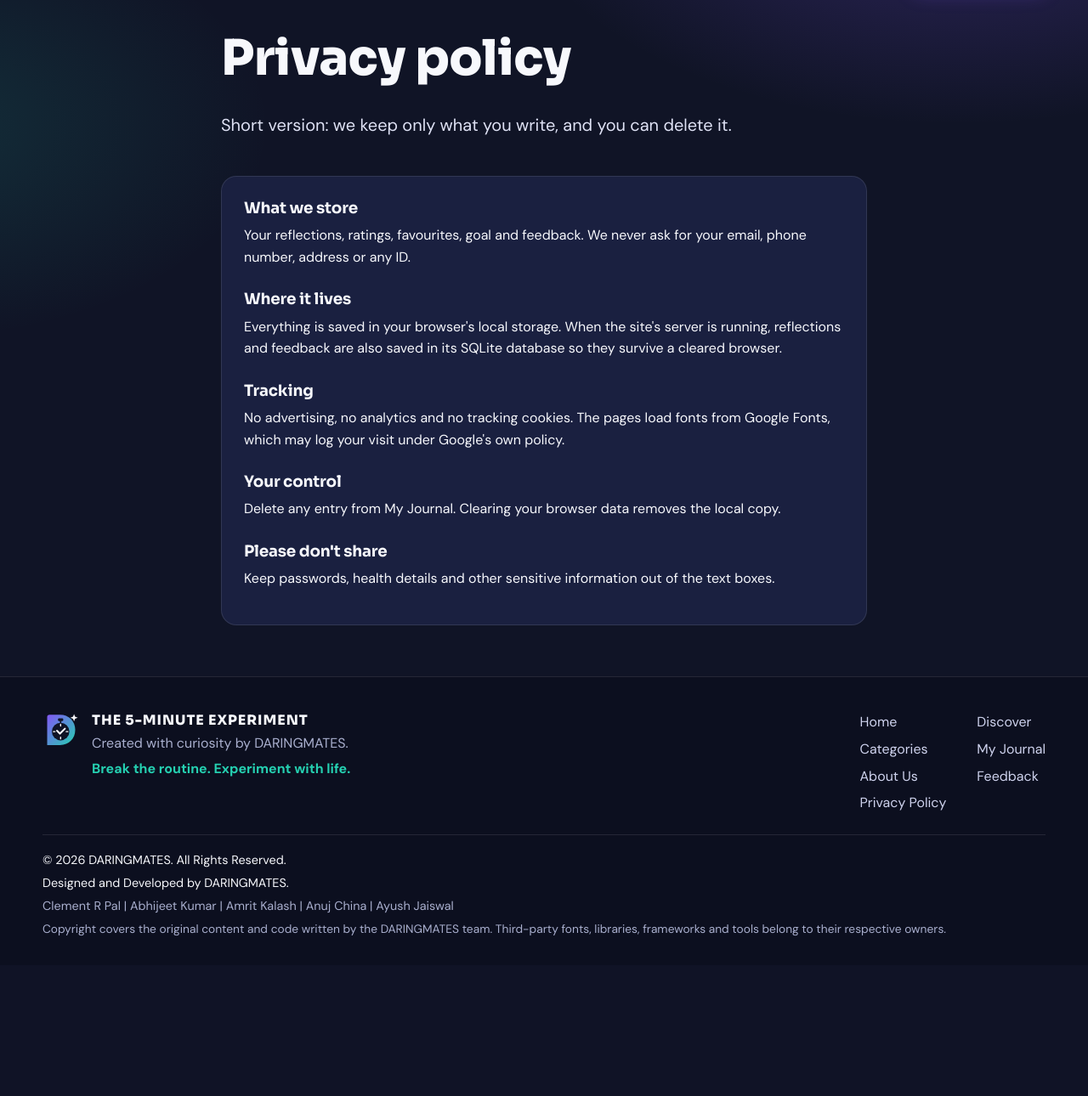
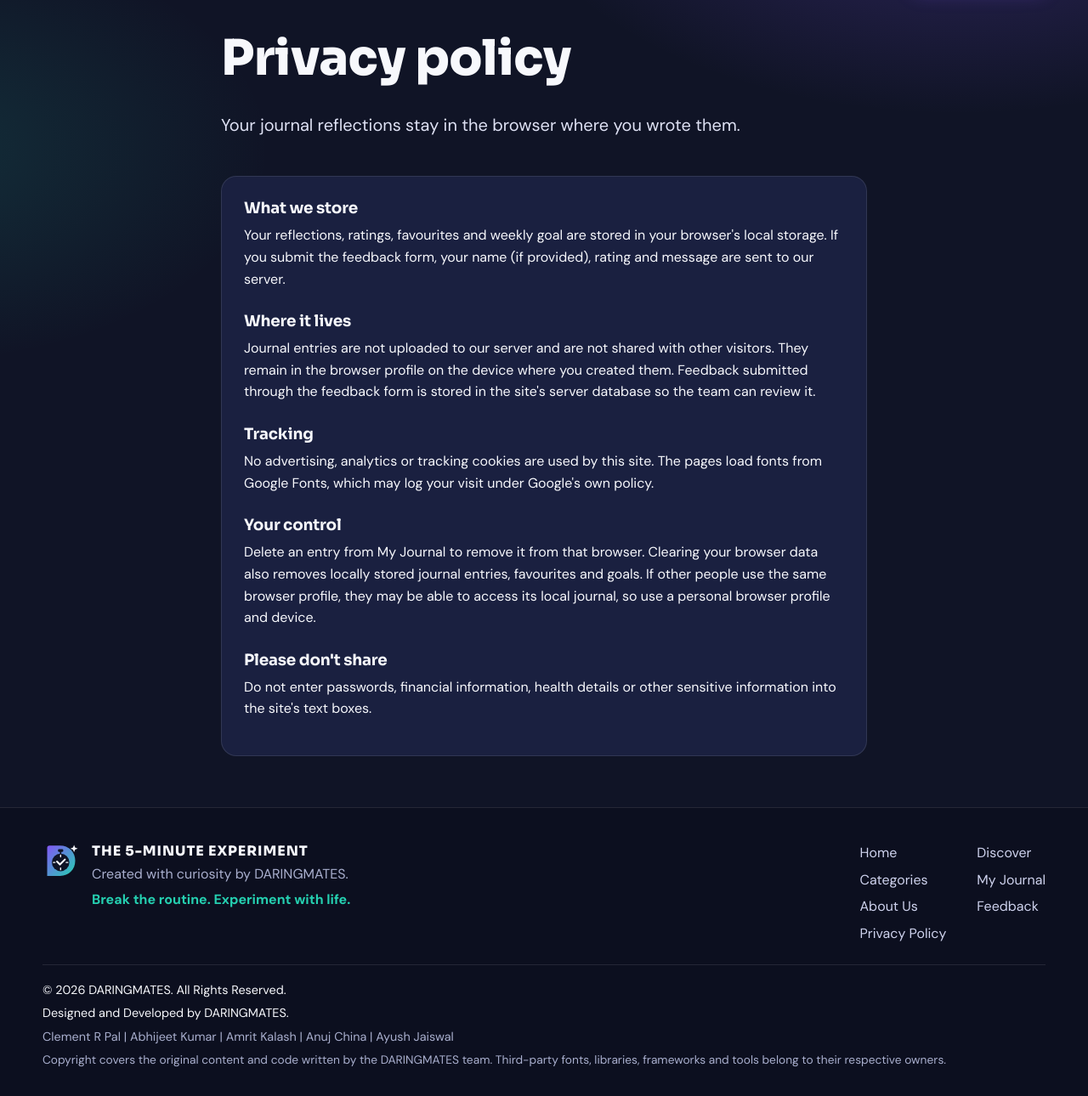
Before and after one commit to clementrpal-hue/five-minute-experiment, a Flask app: page /privacy in a window 1280 px wide. Shown: the part 69-1359 px from the top of the page at 85% size. Before the commit the page ends 1171 px from the top, so only its background shows below. Run offline with Flask 3, Linux system fonts and the light colour scheme.

Commit message:
Protect journal privacy: keep reflections browser-local

```diff
--- a/templates/privacy.html
+++ b/templates/privacy.html
@@ -2,18 +2,18 @@
 {% block title %}Privacy policy{% endblock %}
 {% block content %}
 <section class="container narrow">
-  <div class="page-head tight"><h1>Privacy policy</h1><p class="lead">Short version: we keep only what you write, and you can delete it.</p></div>
+  <div class="page-head tight"><h1>Privacy policy</h1><p class="lead">Your journal reflections stay in the browser where you wrote them.</p></div>
   <div class="panel prose">
     <h2 class="h3">What we store</h2>
-    <p>Your reflections, ratings, favourites, goal and feedback. We never ask for your email, phone number, address or any ID.</p>
+    <p>Your reflections, ratings, favourites and weekly goal are stored in your browser's local storage. If you submit the feedback form, your name (if provided), rating and message are sent to our server.</p>
     <h2 class="h3">Where it lives</h2>
-    <p>Everything is saved in your browser's local storage. When the site's server is running, reflections and feedback are also saved in its SQLite database so they survive a cleared browser.</p>
+    <p>Journal entries are not uploaded to our server and are not shared with other visitors. They remain in the browser profile on the device where you created them. Feedback submitted through the feedback form is stored in the site's server database so the team can review it.</p>
     <h2 class="h3">Tracking</h2>
-    <p>No advertising, no analytics and no tracking cookies. The pages load fonts from Google Fonts, which may log your visit under Google's own policy.</p>
+    <p>No advertising, analytics or tracking cookies are used by this site. The pages load fonts from Google Fonts, which may log your visit under Google's own policy.</p>
     <h2 class="h3">Your control</h2>
-    <p>Delete any entry from My Journal. Clearing your browser data removes the local copy.</p>
+    <p>Delete an entry from My Journal to remove it from that browser. Clearing your browser data also removes locally stored journal entries, favourites and goals. If other people use the same browser profile, they may be able to access its local journal, so use a personal browser profile and device.</p>
     <h2 class="h3">Please don't share</h2>
-    <p>Keep passwords, health details and other sensitive information out of the text boxes.</p>
+    <p>Do not enter passwords, financial information, health details or other sensitive information into the site's text boxes.</p>
   </div>
 </section>
 {% endblock %}
```
